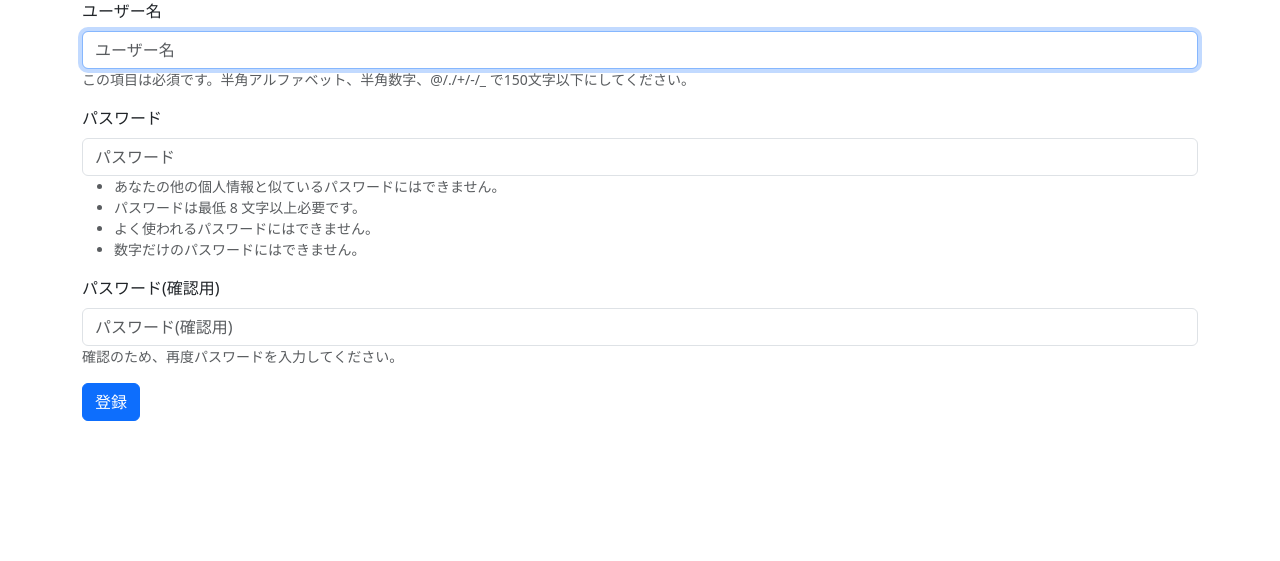
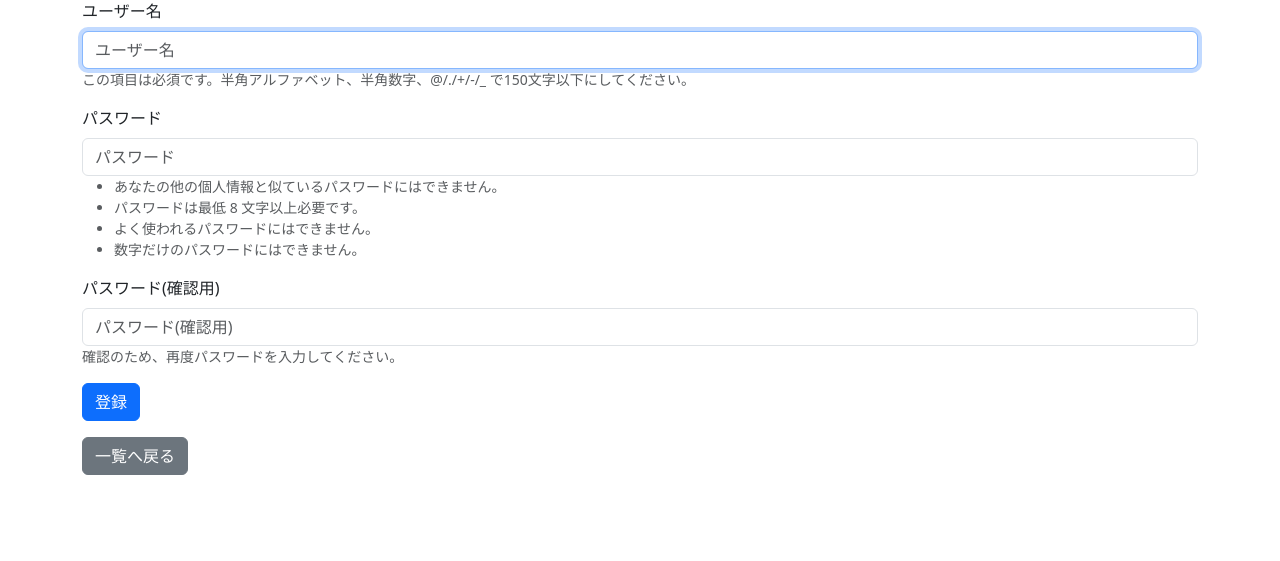
Before and after one commit to soso-0719/dopa-wiki, a Django app: page /helloworld/signup/ in a window 1280 px wide. Shown: the part 135-696 px from the top of the page. Run offline with Django 5.2, Linux system fonts and the light colour scheme; some libraries are stand-ins or nearby versions.

Commit message:
戻るボタンをログインページと会員登録ページに追加

```diff
--- a/helloworld/templates/snippets/login.html
+++ b/helloworld/templates/snippets/login.html
@@ -8,4 +8,6 @@
     {% bootstrap_form form %}
     {% bootstrap_button button_type='submit' content='ログイン' %}
 </form>
+<p></p>
+<a class="btn btn-secondary" href="/">一覧へ戻る</a>
 {% endblock %}
--- a/helloworld/templates/snippets/signup.html
+++ b/helloworld/templates/snippets/signup.html
@@ -7,4 +7,6 @@
     {% bootstrap_form form %}
     {% bootstrap_button button_type='submit' content='登録' %}
 </form>
+<p></p>
+<a class="btn btn-secondary" href="/">一覧へ戻る</a>
 {% endblock %}
```
